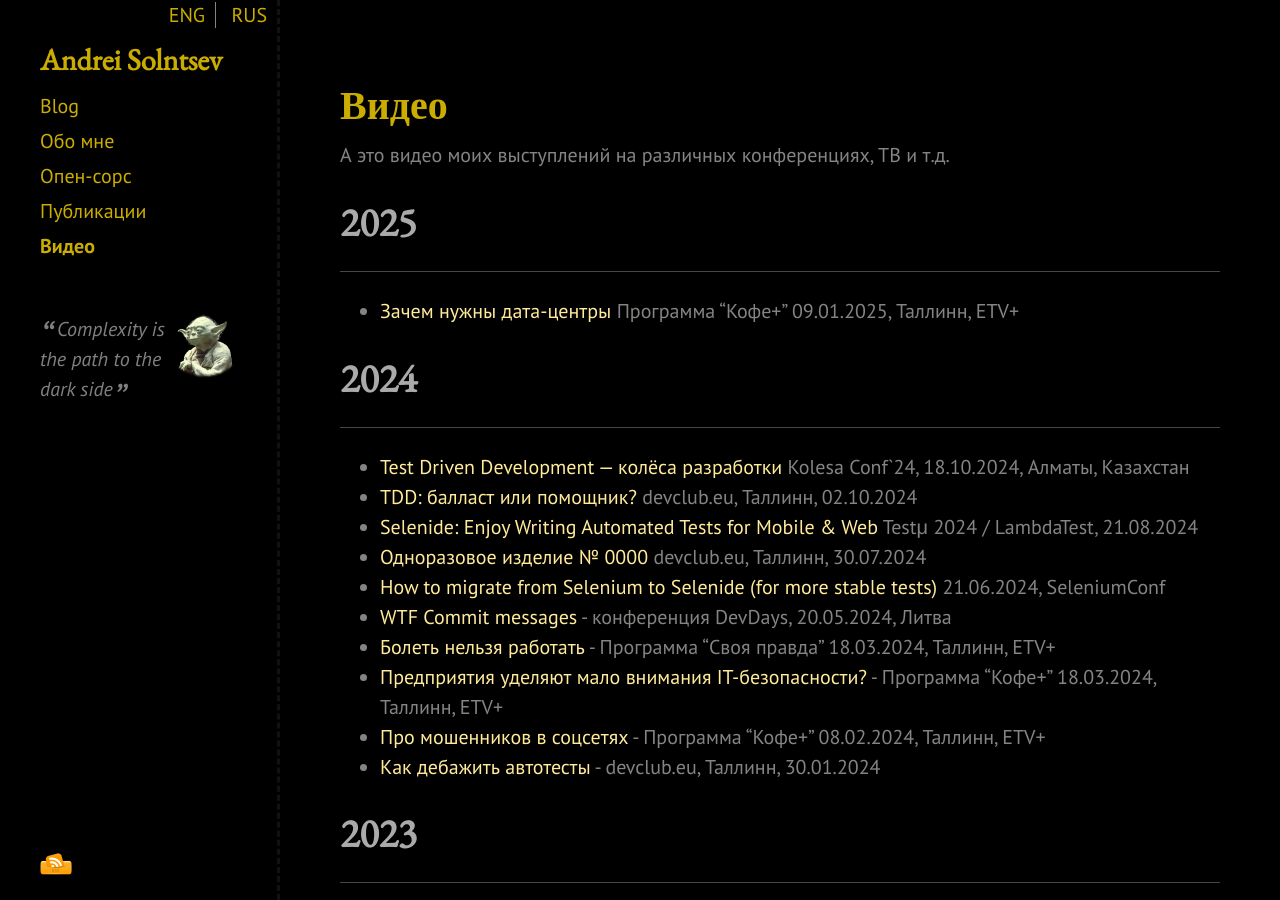
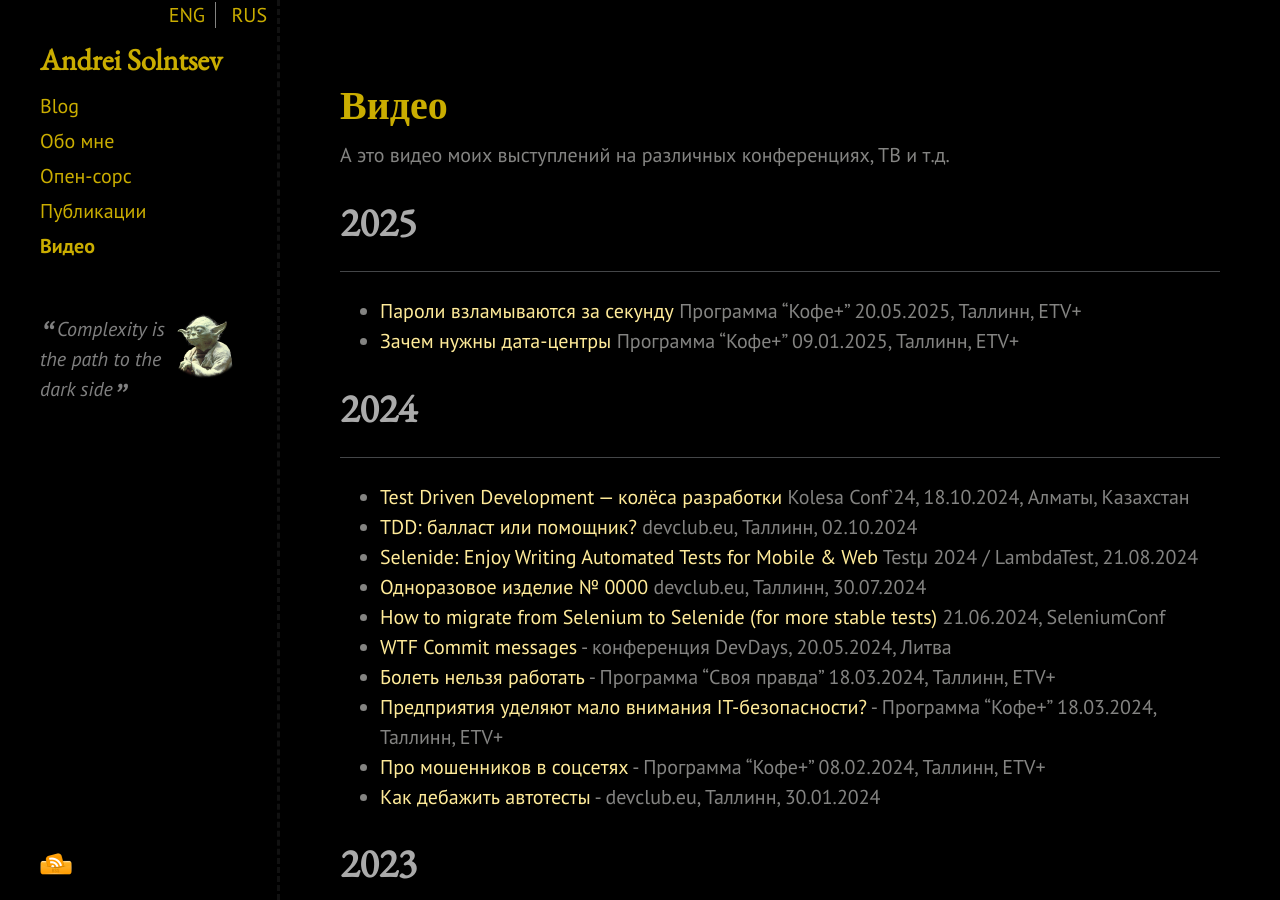
Before and after one commit to asolntsev/asolntsev.github.io, a Jekyll site: the page built from ru/video.md, in a window 1280 px wide and 900 px high. Built offline with Jekyll 4.4.1, drawn with Linux system fonts in a browser that asks for light colours; nearby versions of some CDN libraries.

Commit message:
publish video "How to create secure passwords?"

```diff
--- a/ru/video.md
+++ b/ru/video.md
@@ -8,6 +8,7 @@ category: ru
 
 # 2025
 * * *
+* [Пароли взламываются за секунду](https://jupiterpluss.err.ee/1609700535/pochti-80-populjarnyh-parolej-vzlamyvajutsja-za-sekundu) Программа "Кофе+" 20.05.2025, Таллинн, ETV+
 * [Зачем нужны дата-центры](https://jupiterpluss.err.ee/1609570999/zachem-nuzhny-data-centry) Программа "Кофе+" 09.01.2025, Таллинн, ETV+
 
 # 2024
```
